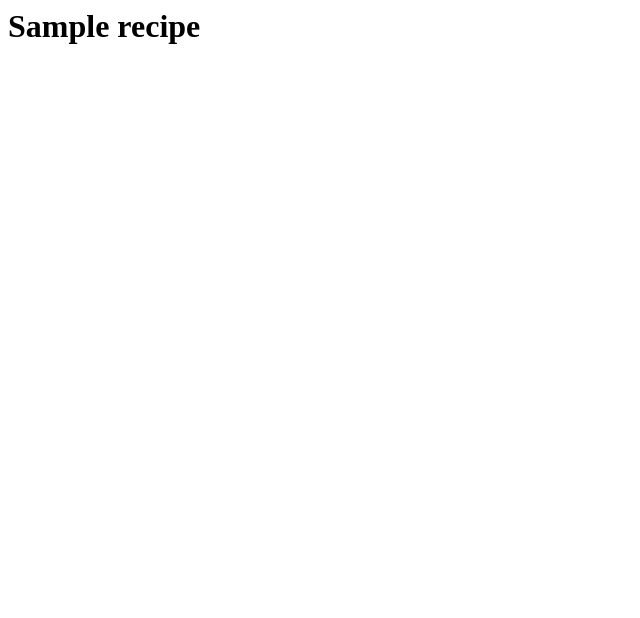
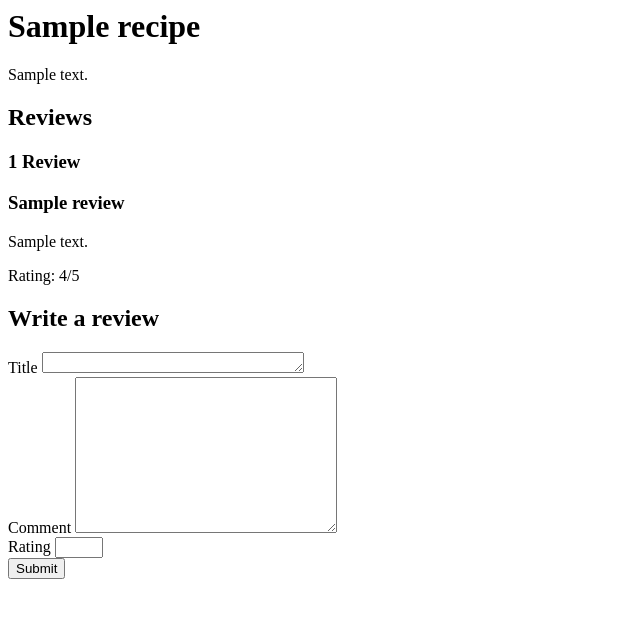
Before and after one commit to cbongard90/django-recipes, a Django app: page /recipe/1/ in a window 1280 px wide. Shown: the top 618 px of the page, without its empty margins (0-640 px from the left). Run offline with Django 4.2, Linux system fonts and the light colour scheme; tables that the repository leaves empty hold one stand-in row (values such as "Sample post").

Commit message:
added the review system to a recipe

```diff
--- a/recipes/urls.py
+++ b/recipes/urls.py
@@ -6,5 +6,5 @@ urlpatterns = [
     path('index', views.index, name='index'),
     path('', views.index, name='index'),
     path('recipe/<int:recipe_id>/', views.recipe_detail, name='recipe_detail'),
-
+    path('recipe/<int:recipe_id>/review', views.add_review, name='add_review'),
 ]
--- a/recipes/views.py
+++ b/recipes/views.py
@@ -15,3 +15,17 @@ def index(request):
 def recipe_detail(request, recipe_id):
     recipe = get_object_or_404(Recipe, pk=recipe_id)
     return render(request, 'recipe_detail.html', {'recipe': recipe})
+
+def add_review(request, recipe_id):
+    recipe = get_object_or_404(Recipe, pk=recipe_id)
+    try:
+        rating = int(request.POST['rating'])
+        comment = request.POST['comment']
+    except (KeyError, ValueError):
+        return render(request, 'recipe_detail.html', {
+            'recipe': recipe,
+            'error_message': "You didn't provide a rating or a comment",
+        })
+    else:
+        Review.objects.create(recipe=recipe, rating=rating, comment=comment)
+        return render(request, 'recipe_detail.html', {'recipe': recipe})
--- a/templates/recipe_detail.html
+++ b/templates/recipe_detail.html
@@ -1 +1,39 @@
 <h1>{{recipe.name}}</h1>
+
+<p>{{recipe.description}}</p>
+
+
+<h2>Reviews</h2>
+{% if recipe.review_set.all %}
+<h3>{{recipe.review_set.all.count}} Review</h3>
+{% for review in recipe.review_set.all %}
+<div>
+  <h3>{{review.title}}</h3>
+  <p>{{review.comment}}</p>
+  <p>Rating: {{review.rating}}/5</p>
+</div>
+{% endfor %}
+{% else %}
+<p>No reviews available.</p>
+{% endif %}
+
+<h2>Write a review</h2>
+<form action="{% url 'recipes:add_review' recipe.id %}" method="post">
+  {% csrf_token %}
+  <div>
+    <label for="title">Title</label>
+    <textarea name="title" id="title" cols="30" rows="1"></textarea>
+  </div>
+  <div>
+    <label for="comment">Comment</label>
+    <textarea name="comment" id="comment" cols="30" rows="10"></textarea>
+  </div>
+  <div>
+    <!-- Add rating input -->
+    <label for="rating">Rating</label>
+    <input type="number" name="rating" id="rating" min="1" max="5">
+  </div>
+  <div>
+    <input type="submit" value="Submit">
+  </div>
+</form>
```
